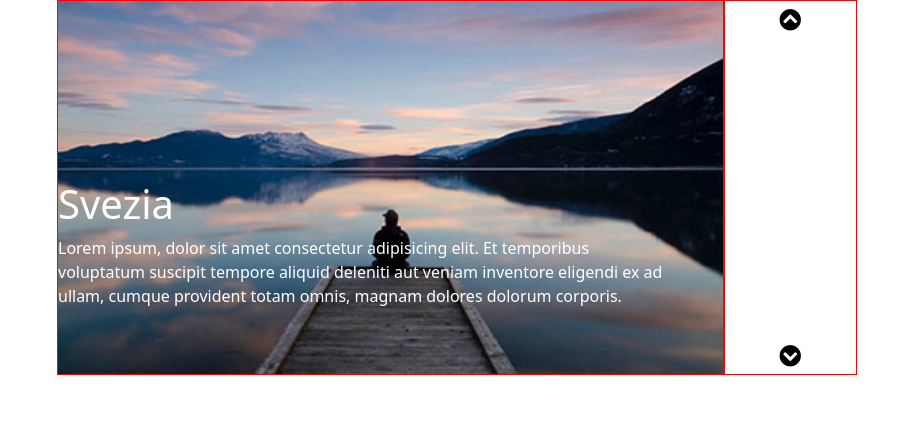
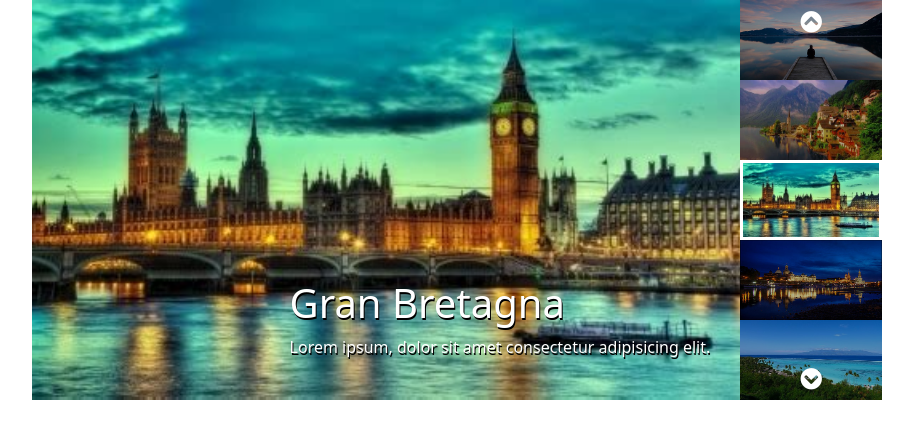
Before and after one commit to Mega-117/js-array-carousel, a plain HTML site: page index.html in a window 1280 px wide. Shown: the whole page, without its empty margins (183-1096 px from the left). Drawn offline with nearby package versions, Linux system fonts and the light colour scheme.

Commit message:
es completato

```diff
--- a/css/style.css
+++ b/css/style.css
@@ -1,65 +1,73 @@
-.slider-conatiner{
-    height: 375px;
-    width: 800px;
+
+
+.box-slider{
+    width: 850px;
+    height: 400px;
     margin: auto;
     overflow: hidden;
 }
 
-.img-slide{
+.section-left{
+    height: 100%;
+    position: relative;
+}
+
+.section-left img{
+    height: 100%;
+    width: 100%;
     object-fit: cover;
-    position: absolute;
     opacity: 0;
-    height: 100%;
+}
+
+.section-right{
+    position: relative;
+    background-color: black;
+}
+
+.section-right img{
+    height: calc( 400px / 5 );
+    opacity: 0.7;
     width: 100%;
 }
 
-.slider-conatiner > div{
+
+.img-section-left-container{
+    width: 100%;
     height: 100%;
+    position: absolute;
 }
 
-.slide-preview{
-    height: calc(375px / 5);
-    object-fit: contain;
-}
-
-.preview-container{
-    position: relative;
-    border: 1px solid red;
-    padding: 5px;
+.text-section-left{
+    position: absolute;
+    bottom: 25px;
+    right: 30px;
+    color: white;
+    text-shadow: 1px 2px black;
 }
 
 .arrow-ico{
-    position: absolute;
-    left: 50%;
-    transform: translateX(-50%);
-    color: black;
+    color:white;
     font-size: 22px;
 }
 
 .arrow-top{
-    top: 2px;
+    position: absolute;
+    top: 5px;
+    left: 50%;
+    transform: translateX(-50%);
 }
 
 .arrow-bottom{
-    bottom: 2px;
+    position: absolute;
+    bottom: 5px;
+    left: 50%;
+    transform: translateX(-50%);
 }
-.img-slide-big{
-    position: relative;
-    border: 1px solid red;
-    padding: 5px;
+.img-section-right-contaier img.active,
+.section-left .img-section-left-container .active{
+    opacity: 1;
 }
 
-.img-slide-big > img{
-
+.img-section-right-contaier img.active{
+    border: 3px solid white;
 }
-.testi-slide{
-    z-index: 1;
-    position: absolute;
-    bottom: 50px;
-    right: 50px;
-    color: white;
-}
-
-.active{
-    opacity: 1;
-}
--- a/index.html
+++ b/index.html
@@ -7,36 +7,43 @@
     <meta name="viewport" content="width=device-width, initial-scale=1.0">
     <link href="https://cdn.jsdelivr.net/npm/bootstrap@5.1.1/dist/css/bootstrap.min.css" rel="stylesheet"
         integrity="sha384-F3w7mX95PdgyTmZZMECAngseQB83DfGTowi0iMjiWaeVhAn4FJkqJByhZMI3AhiU" crossorigin="anonymous">
-
     <link rel="stylesheet" href="https://cdnjs.cloudflare.com/ajax/libs/font-awesome/5.15.3/css/all.min.css">
 
     <link rel="stylesheet" href="css/style.css">
-    <title>Carousel</title>
+
+    <title>Carosel</title>
 </head>
 
 <body>
     <div class="container">
-        <div class="row slider-conatiner">
-            <div class="col-10 p-0 img-slide-big">
-                <!-- <img class="w-100 imgs-lide" src="img/01.jpg" alt=""> -->
-
-            </div>
-            <div class="col-2 p-0 preview-container">
-
-                <div class="arrow-ico arrow-top"><i class="fas fa-chevron-circle-up"></i></div>
-                <!-- <img class="slide-preview" src="img/02.jpg" alt="">
-                    <img class="slide-preview" src="img/02.jpg" alt="">
-                    <img class="slide-preview" src="img/02.jpg" alt="">
-                    <img class="slide-preview" src="img/02.jpg" alt="">
-                    <img class="slide-preview" src="img/02.jpg" alt=""> -->
-                <div class="arrow-ico arrow-bottom"><i class="fas fa-chevron-circle-down"></i></div>
 
 
-            </div>
+        <div class="row box-slider">
+
+            <section class="section-left col-10 p-0">
+                <!-- <div class="img-section-left-container">
+                    <img src="img/01.jpg" alt="">
+                    <div class="text-section-left">
+                        <h1>Titolo</h1>
+                        <p>Testo descrizione</p>
+                    </div>
+                </div> -->
+            </section>
+            <section class="section-right col-2 p-0">
+                <div class="img-section-right-contaier">
+                    <!-- <img src="img/01.jpg" alt="">
+                    <img src="img/01.jpg" alt="">
+                    <img src="img/01.jpg" alt="">
+                    <img src="img/01.jpg" alt="">
+                    <img src="img/01.jpg" alt=""> -->
+                </div>
+                <div class="arrow-ico arrow-top"><i class="fas fa-chevron-circle-up"></i></div>
+                <div class="arrow-ico arrow-bottom"><i class="fas fa-chevron-circle-down"></i></div>
+            </section>
         </div>
+
     </div>
     <script src="js/script.js"></script>
-
 </body>
 
 </html>
--- a/js/script.js
+++ b/js/script.js
@@ -21,103 +21,134 @@ const text = [
     'Lorem ipsum, dolor sit amet consectetur adipisicing elit. Et temporibus voluptatum suscipit tempore aliquid deleniti aut veniam inventore eligendi ex ad ullam,',
     'Et temporibus voluptatum suscipit tempore aliquid deleniti aut veniam inventore eligendi ex ad ullam,',
 ];
-//recupero contenitore
-let containerBigSlide = document.querySelector(".img-slide-big");
 
-let currentIndex = 0;
-//ciclo gli items
+// 1 recupero il contenitore
+let sectionLeft = document.querySelector(".section-left");
+let sectionRight = document.querySelector(".section-right");
+
+//2 voglio selezionare un img da visualizzare per farlo creo una variabile per dare l indice dell img che voglio
+let currentIndex = 2;
+//1 faccio un ciclo dell array delle img per creare l' indirizzo src delle immagini e salvo in una variabile
 for (let i = 0; i < items.length; i++) {
-    let urlImgSlide = items[i];
-    let titleSlide = title[i];
-    let textSlide = text[i];
+    let urlImgBig = items[i];
+    let imgTitle = title[i];
+    let imgText = text[i];
+    //1 creo una variabile per creare il codice html cambiando l src delle img usando il ciclo
+    //2 creo variabile vuota per la classe che visualizza le img
+    let classActive = "";
+    let classText = "d-none";
+    //2 per visualizzare l img con indice 2 faccio un if nel ciclo e do il nome della classe che visualizza l img in stringa
+    //alla variabile che visalizza l img
+    if (i === currentIndex) {
+        classActive = "active";
+        classText = "d-block";
+    }
+    let tagsImgBig = `<div class="img-section-left-container">
+                        <img class="${classActive}" src="${urlImgBig}" alt="img-${i + 1}">
+                        <div class="${classText} text-section-left ps-5">
+                            <h1>${imgTitle}</h1>
+                            <p>${imgText}</p>
+                        </div>
+                    </div>`;
+    //1 prendo la variabile del container dove inserire le img e inserisco tutto nell html creato dalla variabile tagimgbig
+    sectionLeft.innerHTML += tagsImgBig;
 
-    //per rendere visibile un elemento creo una variabile classactive vuota
-    let classActive = "";
-    let displayText = "d-none";
-    if (i === currentIndex) {
-        //io voglio visualizzare la prima img
-        //quindi se la i (indice array) è 0 mi resituische la variabile active con valore stringa active
-        //che poi applico al tag img nelle classi
-        classActive = "active";
-        displayText = "d-block";
-
-    }
-
-
-    console.log(urlImgSlide);
-    //scrivo gli item nel tag img con la variabile active , src del arry e la i per l alt
-    let tagImg = `<img class="w-100 img-slide ${classActive}" src="${urlImgSlide}" alt="Slide ${i}">
-                    <div class="testi-slide ${displayText}">
-                         <h1>${titleSlide}</h1>
-                         <p>${textSlide}</p>
-                    </div>
-    `;
-
-    console.log("display img visibile" + displayText);
-
-    //riporto tutti i tag img nel html
-    containerBigSlide.innerHTML += tagImg;
-    /*     console.log(tagTitleSlide);
-    console.log(tagTextSlide);
- */}
+    let imgSectionRight = `<img class="${classActive}" src="${urlImgBig}" alt="img-${i + 1}">`;
+    let sectionRight = document.querySelector(".img-section-right-contaier");
+    sectionRight.innerHTML += imgSectionRight;
+}
 
 
 //frecce
+let arrowTop = document.querySelector(".arrow-top");
+let arrowBottom = document.querySelector(".arrow-bottom");
 
-let arrowtop = document.querySelector(".arrow-top");
-let arrowbottom = document.querySelector(".arrow-bottom");
-
+//dichiaro una variabile per una freccia
 
 //freccia su
-//metto la freccia in ascolto del click
-arrowtop.addEventListener("click", function () {
-    //seleziono elemento che ha la classe active e tolgo la classe active
-    let activeSlide = document.querySelector(".active");
-    console.log(activeSlide);
-    activeSlide.classList.remove("active");
+//1 metto la freccia in ascolto
+arrowTop.addEventListener("click", function () {
+    //1 creo variabile che seleziona l'elemento con la classe active
+    let activeImg = document.querySelector(".active");
+    console.log(activeImg);
+    //1 tolgo la classe active
+    activeImg.classList.remove("active");
 
     let activeText = document.querySelector(".d-block");
-    console.log(activeText);
+    console.log("textbox" + activeText);
     activeText.classList.remove("d-block");
     activeText.classList.add("d-none");
 
+    let ActiveImgPreview = sectionRight.querySelector(".active");
+    console.log(ActiveImgPreview);
+    ActiveImgPreview.classList.remove("active");
+
+
+
+
+    //1 sottaggo -1 alla variabile con l indice del img attiva
     currentIndex--;
-    console.log("index" + currentIndex);
 
-    let imgTags = containerBigSlide.querySelectorAll("img");
-    //seleziono elemento array con indice -1
-    let newSlideActive = imgTags[currentIndex];
-    newSlideActive.classList.add("active");
+    if (currentIndex < 0) {
+        currentIndex = (items.length - 1);
+    }
 
-    let allText = containerBigSlide.querySelectorAll("div.testi-slide");
-    console.log(allText);
-    let newText = allText[currentIndex];
-    newText.classList.add("d-block");
-    newText.classList.remove("d-none");
-});
+    //1 per selezionare la nuova img da visualizzare con indice -1
+
+    //1 creo una variabile che seleziona tutti gli elementi del arrey
+    let imgTag = sectionLeft.querySelectorAll("img");
+    console.log(imgTag);
+    //1 per selezionare la nuova img con indice -1 faccio una nuova var e applico la classe active
+    let newActiveImg = imgTag[currentIndex];
+    newActiveImg.classList.add("active");
+
+    let textBox = document.querySelectorAll(".text-section-left");
+    console.log("textbox" + textBox);
+    newActiveText = textBox[currentIndex];
+    newActiveText.classList.remove("d-none");
+    newActiveText.classList.add("d-block");
+
+    let imgPreview = sectionRight.querySelectorAll("img");
+    console.log("new" + imgPreview);
+    newActiveImgPreview = imgPreview[currentIndex];
+    newActiveImgPreview.classList.add("active");
+
+
+});;
 
 //freccia giu
 
-arrowbottom.addEventListener("click", function () {
-    let activeSlide = document.querySelector(".active");
-    activeSlide.classList.remove("active");
+arrowBottom.addEventListener("click", function () {
+    activeImg = document.querySelector(".active");
+    activeImg.classList.remove("active");
 
     let activeText = document.querySelector(".d-block");
-    console.log(activeText);
+    console.log("textbox" + activeText);
     activeText.classList.remove("d-block");
     activeText.classList.add("d-none");
 
+    let ActiveImgPreview = sectionRight.querySelector(".active");
+    console.log(ActiveImgPreview);
+    ActiveImgPreview.classList.remove("active");
+
 
     currentIndex++;
+    if (currentIndex > items.length - 1) {
+        currentIndex = 0;
+    }
+    imgTag = sectionLeft.querySelectorAll("img");
+    newActiveImg = imgTag[currentIndex];
+    newActiveImg.classList.add("active");
 
-    let imgTags = containerBigSlide.querySelectorAll("img");
+    let textBox = document.querySelectorAll(".text-section-left");
+    console.log("textbox" + textBox);
+    newActiveText = textBox[currentIndex];
+    newActiveText.classList.remove("d-none");
+    newActiveText.classList.add("d-block");
 
-    let newTagActiveButtom = imgTags[currentIndex];
-    newTagActiveButtom.classList.add("active");
+    let imgPreview = sectionRight.querySelectorAll("img");
+    console.log("new" + imgPreview);
+    newActiveImgPreview = imgPreview[currentIndex];
+    newActiveImgPreview.classList.add("active");
 
-    let allText = containerBigSlide.querySelectorAll("div.testi-slide");
-    console.log(allText);
-    let newText = allText[currentIndex];
-    newText.classList.add("d-block");
-    newText.classList.remove("d-none");
 });
```
